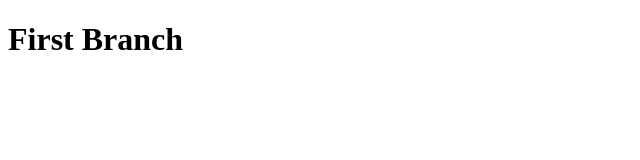
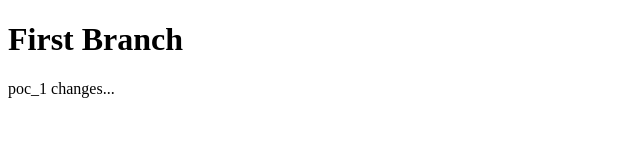
Before and after one commit to PankajMasiwalVinove/Git_POC, a plain HTML site: page index.html in a window 1280 px wide. Shown: the whole page, without its empty margins (0-640 px from the left). Drawn offline with Linux system fonts and the light colour scheme.

Commit message:
poc_1 changes...

```diff
--- a/index.html
+++ b/index.html
@@ -10,6 +10,8 @@
 
 <body>
     <h1>First Branch</h1>
+
+    <p>poc_1 changes...</p>
 </body>
 
 </html>
```
